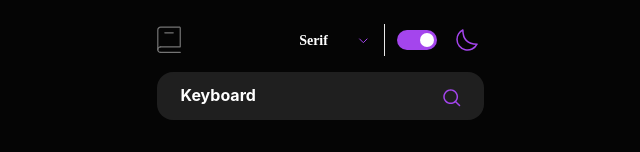
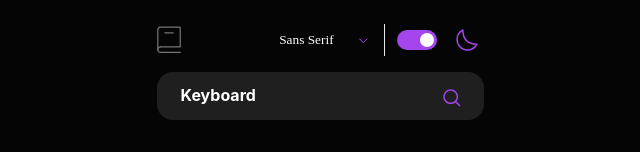
Before and after one commit to rodriguez02fer09/Keyborad, a React (Vite) app: page / in a window 1280 px wide. Shown: the top 152 px of the page, without its empty margins (320-960 px from the left). Built offline with nearby package versions, Linux system fonts and the light colour scheme.

Commit message:
logica styleFonsts

```diff
--- a/src/components/ContItem-Fonts/ContItemFonts.jsx
+++ b/src/components/ContItem-Fonts/ContItemFonts.jsx
@@ -1,11 +1,10 @@
 import React, { useContext } from "react";
 import "./contItemFonts.scss";
-import { ThemeContext } from "../../context/index";
-import { FontContext } from "../../context/index";
+import { ThemeContext, FontContext } from "../../context/index";
 
-const ContItemFonts = ({ fonts, handlerClick,currentFont  }) => {
-
+const ContItemFonts = ({ fonts, handlerClick }) => {
   const { theme } = useContext(ThemeContext);
+  const {getFontStyle} = useContext(FontContext)
   const defaultClass = "contItemFonts";
 
   return (
@@ -18,13 +17,13 @@ const ContItemFonts = ({ fonts, handlerClick,currentFont  }) => {
             <div key={index}>
               <p
                 className={`${defaultClass}__container-listFont__p ${defaultClass}__container-listFont__p--${theme}
-                ${font === currentFont ? "selected" : ""}
+                ${font === getFontStyle ? "selected" : ""}
                 `}
                 key={index}
                 onClick={() => {
                   handlerClick(font);
                 }}
-                style={{ fontFamily: currentFont }}
+                style={{ fontFamily: getFontStyle }}
               >
                 {font}
               </p>
--- a/src/components/ItemFont/ItemFont.jsx
+++ b/src/components/ItemFont/ItemFont.jsx
@@ -1,16 +1,19 @@
 import React, { useContext } from "react";
 import "./itemFont.scss";
-import List  from "../../assets/list-mode-fonts.svg";
-import { ThemeContext } from "../../context/index";
-import { FontContext } from "../../context/index";
+import List from "../../assets/list-mode-fonts.svg";
+import { ThemeContext, FontContext } from "../../context/index";
 
-const ItemFont = ({handlerOnClick, value}) => {
+const ItemFont = ({ handlerOnClick}) => {
 
-  //const { fontStyle, handleFontStyleChange } = useContext(FontContext);
+const { getFontStyle, handleFontStyleChange } = useContext(FontContext);
   const { theme } = useContext(ThemeContext);
+
   const defaultClass = "main-itemFont";
   return (
-    <div className={`${defaultClass} ${defaultClass}--${theme}`} onClick={handlerOnClick}>
+    <div
+      className={`${defaultClass} ${defaultClass}--${theme}`}
+      onClick={handlerOnClick}
+    >
       <div
         className={`${defaultClass}__container-input ${defaultClass}__container-input--${theme}`}
       >
@@ -18,13 +21,22 @@ const ItemFont = ({handlerOnClick, value}) => {
           className={`${defaultClass}__container-input__input  ${defaultClass}__container-input__input--${theme}`}
           type="text"
           placeholder="Serif"
-          value={value}
-          // value={fontStyle}
-          // onChange={handleFontStyleChange}
+          value={getFontStyle()}
+          onChange={(event) => {
+            debugger
+            handleFontStyleChange(event);
+          }}
+          style={{ fontFamily: getFontStyle()}}
         />
       </div>
-      <div className={`${defaultClass}__container-imagen ${defaultClass}__container-imagen--${theme}`}>
-        <img className={`${defaultClass}__container-imagen__img  ${defaultClass}__container-imagen__img--${theme}`}src={List} alt="" />
+      <div
+        className={`${defaultClass}__container-imagen ${defaultClass}__container-imagen--${theme}`}
+      >
+        <img
+          className={`${defaultClass}__container-imagen__img  ${defaultClass}__container-imagen__img--${theme}`}
+          src={List}
+          alt=""
+        />
       </div>
     </div>
   );
--- a/src/components/Layout/Layout.jsx
+++ b/src/components/Layout/Layout.jsx
@@ -1,11 +1,12 @@
 import React, { useContext } from "react";
 import "./layout.scss";
 import ContainKeyboard from "../ContainKeyborad/ContainKeyboard";
-import {ThemeContext} from "../../context/index";
+import {ThemeContext, FontContext} from "../../context/index";
 
 
 const Layout = () => {
   const { theme } = useContext(ThemeContext)
+  const { fontStyle } = useContext(FontContext)
   return (
     <div className={`layout layout--${theme}`}>
       <ContainKeyboard />
--- a/src/components/ModeFonts/ModeFonts.jsx
+++ b/src/components/ModeFonts/ModeFonts.jsx
@@ -2,13 +2,15 @@ import React, { useState, useContext } from "react";
 import "./modeFonts.scss";
 import ContItemFonts from "../ContItem-Fonts/ContItemFonts";
 import ItemFont from "../ItemFont/ItemFont";
-// import FontProvider from "../../context/index";
+
+
 
 const fonts = [{ font: "Sans Serif" }, { font: "Serif" }, { font: "Mono" }];
 
 const ModeFonts = () => {
   const [open, setOpen] = useState(false);
-  const [currentFont, setCurrentFont] = useState();
+  const [currentFont, setCurrentFont] = useState('SansSerif');
+
 
   const toggleDropDown = () => {
     setOpen((state) => !state);
@@ -19,12 +21,12 @@ const ModeFonts = () => {
     setCurrentFont(f);
   };
   return (
-    <div className="main-modeFonts">
 
+      <div className="main-modeFonts">
         <ItemFont handlerOnClick={toggleDropDown} value={currentFont} />
-        {open && <ContItemFonts fonts={fonts} handlerClick={selectFont} />}
+        {open && <ContItemFonts fonts={fonts} handlerClick={selectFont}  />}
+      </div>
 
-    </div>
   );
 };
 
--- a/src/context/index.jsx
+++ b/src/context/index.jsx
@@ -6,18 +6,16 @@ export const ThemeContext = createContext();
 //contexto del style font
 export const FontContext = createContext();
 
-
-
 export const ThemeProvider = ({ children }) => {
-  const [theme, setTheme] = useState('dark');
+  const [theme, setTheme] = useState("dark");
 
   const toggleTheme = () => {
     setTheme(theme === "light" ? "dark" : "light");
   };
 
-  const isDark = () =>{
-    return theme === 'dark'
-  }
+  const isDark = () => {
+    return theme === "dark";
+  };
 
   return (
     <ThemeContext.Provider value={{ theme, toggleTheme, isDark }}>
@@ -27,22 +25,21 @@ export const ThemeProvider = ({ children }) => {
 };
 
 export const FontProvider = ({ children }) => {
-
-  const [fontStyle , setFontStyle] = useState('Sans Serif')
+  const [fontStyle, setFontStyle] = useState("Sans Serif");
 
   const handleFontStyleChange = (event) => {
-    setFontStyle(event.target.value);
+    debugger
+    setFontStyle(() => event.target.value);
   };
 
-  const isFontSelected = (font) => {
-     return font ===  currentFont
- };
-
-
-
-return (
-    <FontContext.Provider value={{fontStyle, handleFontStyleChange, isFontSelected }}>
+   const getFontStyle = () => {
+      return fontStyle
+   }
+  return (
+    <FontContext.Provider
+      value={{ getFontStyle, handleFontStyleChange  }}
+    >
       {children}
     </FontContext.Provider>
   );
-}
+};
```
